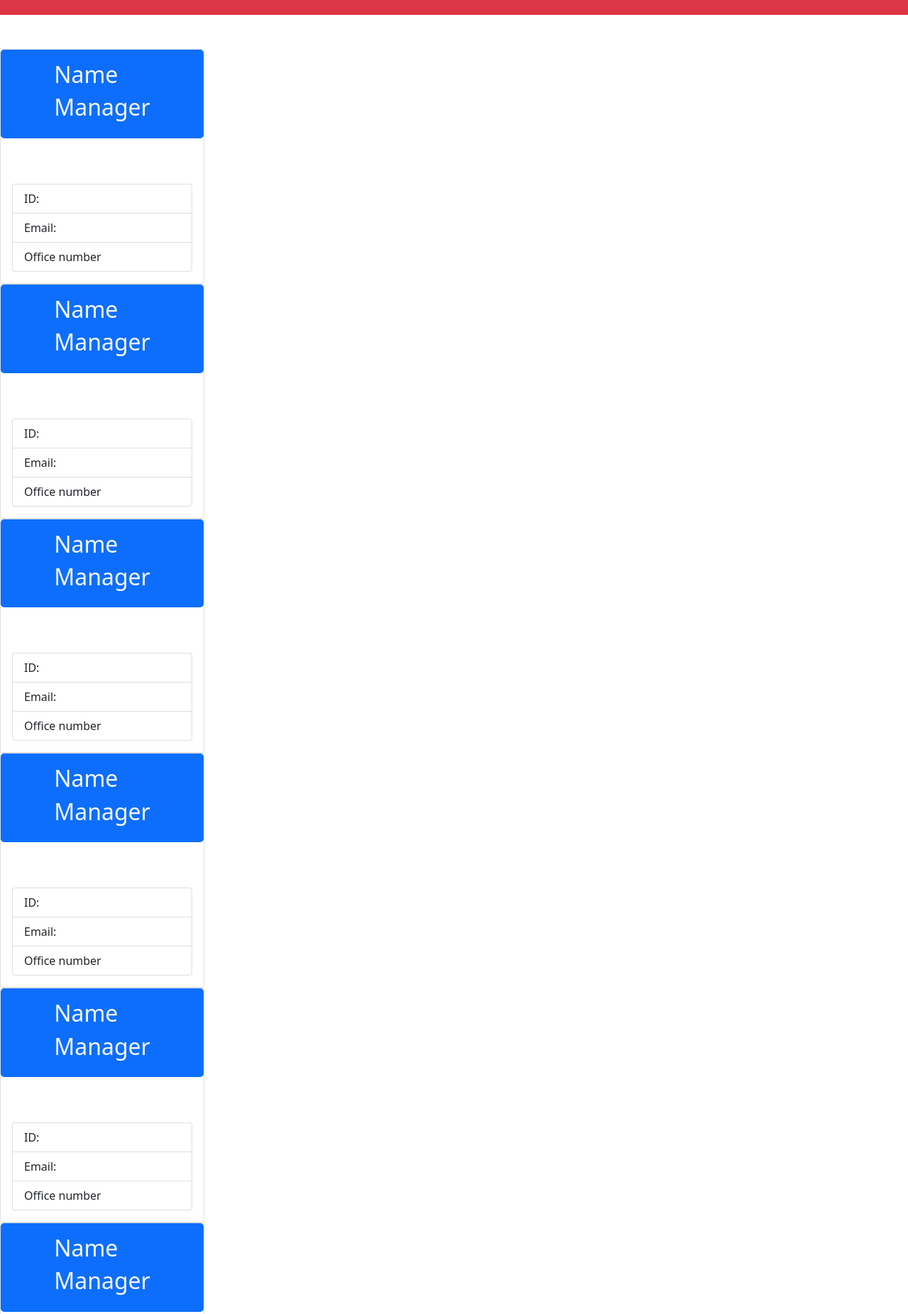
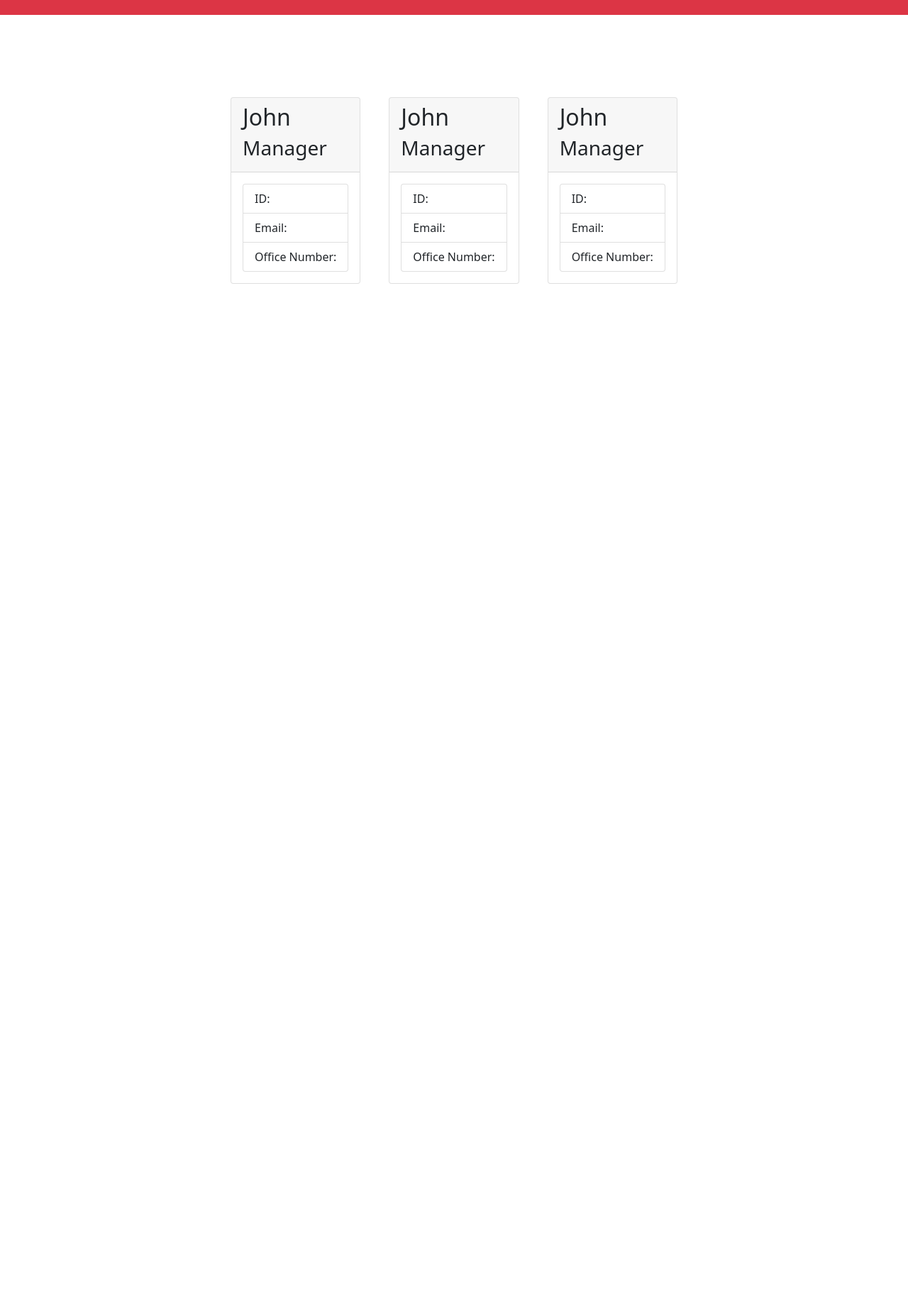
Before and after one commit to crumwj22/team-profile-generator, a website: page index.html in a window 1280 px wide. Shown: the part 67-1919 px from the top of the page at 71% size. After the commit the page ends 800 px from the top, so only its background shows below. Drawn offline with nearby package versions, Linux system fonts and the light colour scheme.

Commit message:
updated index.html, added constructors

```diff
--- a/index.html
+++ b/index.html
@@ -24,8 +24,51 @@
 
     </header>
 
-    <div class="card" style="width: 18rem;">
-        <header class="container-fluid bg-primary text-light mb-5 p-3 rounded-3">
+    <div class="container">
+        <div class="row ">
+            <div class="col-12 d-flex justify-content-center" style="max-width: 1000px; margin: 3em auto; flex-wrap: wrap;">
+                <div class="card" style="margin: 20px;">
+                    <div class="card-header">
+                        <h2 class="card-title">John</h2>
+                        <h3 class="card-title">Manager</h3>
+                    </div>
+                    <div class="card-body">
+                        <ul class="list-group">
+                            <li class="list-group-item">ID: </li>
+                            <li class="list-group-item">Email: </li>
+                            <li class="list-group-item">Office Number: </li>
+                        </ul>
+                    </div>
+                </div>
+                <div class="card" style="margin: 20px;">
+                    <div class="card-header">
+                        <h2 class="card-title">John</h2>
+                        <h3 class="card-title">Manager</h3>
+                    </div>
+                    <div class="card-body">
+                        <ul class="list-group">
+                            <li class="list-group-item">ID: </li>
+                            <li class="list-group-item">Email: </li>
+                            <li class="list-group-item">Office Number: </li>
+                        </ul>
+                    </div>
+                </div>
+                <div class="card" style="margin: 20px;">
+                    <div class="card-header">
+                        <h2 class="card-title">John</h2>
+                        <h3 class="card-title">Manager</h3>
+                    </div>
+                    <div class="card-body">
+                        <ul class="list-group">
+                            <li class="list-group-item">ID: </li>
+                            <li class="list-group-item">Email: </li>
+                            <li class="list-group-item">Office Number: </li>
+                        </ul>
+                    </div>
+                </div>
+
+                <!-- <div class="card-body shadow p-3 mb-5 bg-body rounded" style="width: 15rem;">
+                    <header class=" bg-primary text-light mb-5 p-3 rounded-3">
                         <div class="d-flex justify-content-center">
                             <ul class="list-group">
                             <h2>Name</h2>
@@ -42,12 +85,12 @@
                 </div>
             </div>
 
-      <div class="card" style="width: 18rem;">
-        <header class="container-fluid bg-primary text-light mb-5 p-3 rounded-3">
+            <div class="card-body shadow p-3 mb-5 bg-body rounded" style="width: 15rem;">
+                <header class=" bg-primary text-light mb-5 p-3 rounded-3">
                     <div class="d-flex justify-content-center">
                         <ul class="list-group">
                         <h2>Name</h2>
-                <h2>Manager</h2>
+                        <h2>Engineer</h2>
                         </ul>
                     </div>
                 </header>
@@ -60,12 +103,12 @@
                 </div>
             </div>
 
-      <div class="card" style="width: 18rem;">
-        <header class="container-fluid bg-primary text-light mb-5 p-3 rounded-3">
+            <div class="card-body row align-items-start shadow p-3 mb-5 bg-body rounded" style="width: 15rem;">
+                <header class=" bg-primary text-light mb-5 p-3 rounded-3">
                     <div class="d-flex justify-content-center">
                         <ul class="list-group">
                         <h2>Name</h2>
-                <h2>Manager</h2>
+                        <h2>Engineer</h2>
                         </ul>
                     </div>
                 </header>
@@ -78,12 +121,12 @@
                 </div>
             </div>
 
-      <div class="card" style="width: 18rem;">
-        <header class="container-fluid bg-primary text-light mb-5 p-3 rounded-3">
+            <div class="card-body row align-items-start shadow p-3 mb-5 bg-body rounded" style="width: 15rem;">
+                <header class=" bg-primary text-light mb-5 p-3 rounded-3">
                     <div class="d-flex justify-content-center">
                         <ul class="list-group">
                         <h2>Name</h2>
-                <h2>Manager</h2>
+                        <h2>Engineer</h2>
                         </ul>
                     </div>
                 </header>
@@ -96,12 +139,12 @@
                 </div>
             </div>
 
-      <div class="card" style="width: 18rem;">
-        <header class="container-fluid bg-primary text-light mb-5 p-3 rounded-3">
+            <div class="card-body row shadow p-3 mb-5 bg-body rounded" style="width: 15rem;">
+                <header class=" bg-primary text-light mb-5 p-3 rounded-3">
                     <div class="d-flex justify-content-center">
                         <ul class="list-group">
                         <h2>Name</h2>
-                <h2>Manager</h2>
+                        <h2>Intern</h2>
                         </ul>
                     </div>
                 </header>
@@ -112,25 +155,11 @@
                         <li class="list-group-item">Office number</li>
                     </ul>
                 </div>
+            </div> -->
         </div>
-
-      <div class="card" style="width: 18rem;">
-        <header class="container-fluid bg-primary text-light mb-5 p-3 rounded-3">
-            <div class="d-flex justify-content-center">
-                <ul class="list-group">
-                <h2>Name</h2>
-                <h2>Manager</h2>
-                </ul>
-            </div>
-        </header>
-        <div class="card-body">
-            <ul class="list-group">
-                <li class="list-group-item">ID:</li>
-                <li class="list-group-item">Email:</li>
-                <li class="list-group-item">Office number</li>
-            </ul>
     </div>
 </div>
 
+
 </body>
 </html>
--- /dev/null
+++ b/index.js
@@ -0,0 +1,6 @@
+const inquirer = require("inquirer");
+const chalk = require("chalk");
+const Word = require("./Word");
+const words = require("./words");
+
+module.exports = Game;
--- /dev/null
+++ b/package.json
@@ -0,0 +1,6 @@
+{
+  "dependencies": {
+    "inquirer": "^8.2.3",
+    "jest": "^28.0.2"
+  }
+}
```
Also changed, not shown: lib/employee.js (added, +26 -0 lines), lib/engineer.js (added, +20 -0 lines), lib/intern.js (added, +22 -0 lines), lib/manager.js (added, +22 -0 lines), 1 other file. Lines whose indentation alone changed are shown as unchanged.
